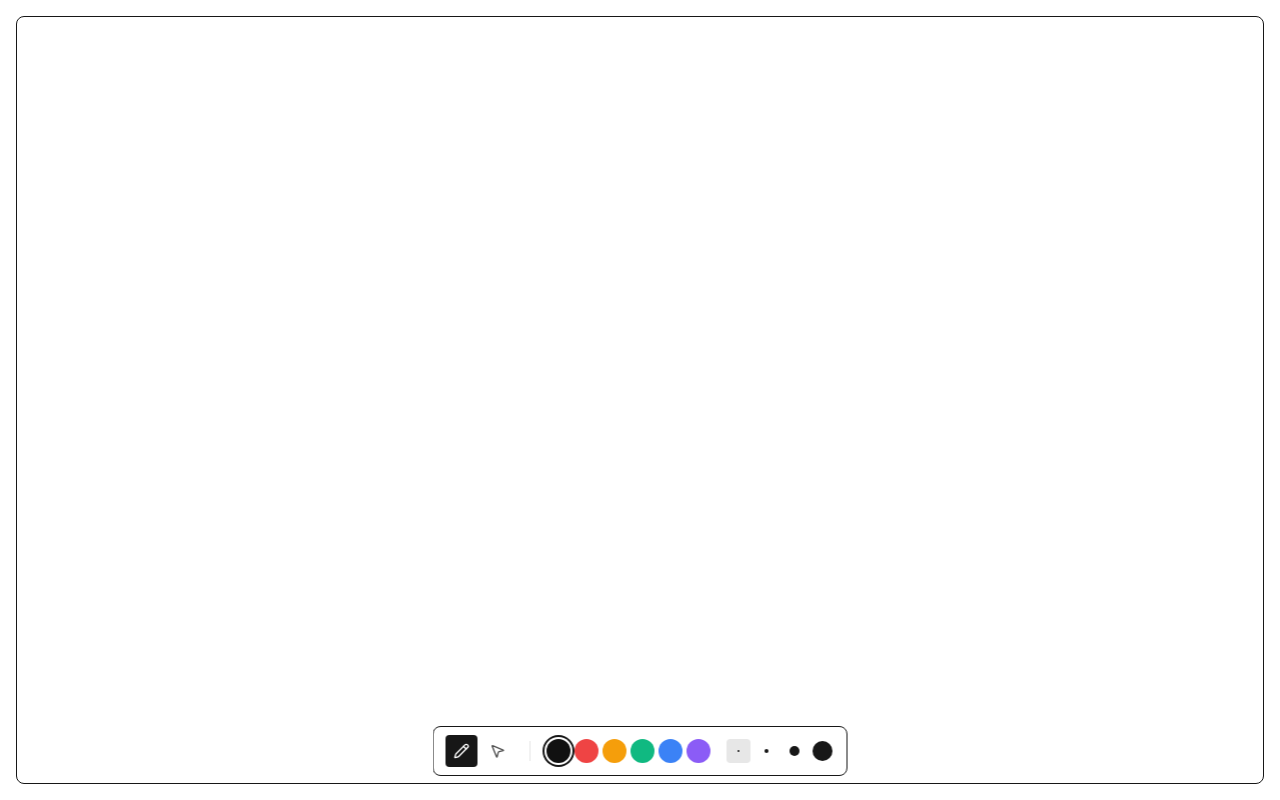
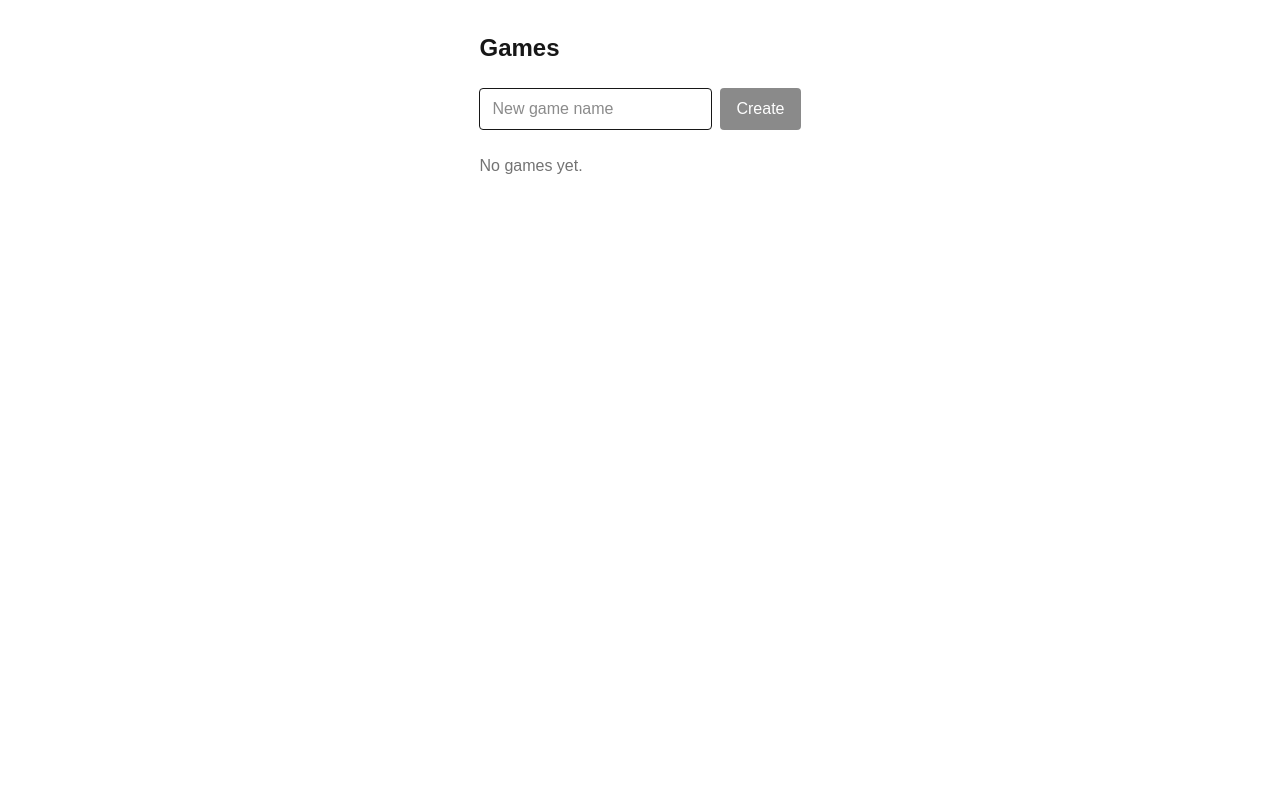
Before and after one commit to aleksey-shmatov/linemix, a Next.js app in the folder apps/web/: page / in a window 1280 px wide. Built offline with nearby package versions, Linux system fonts and the light colour scheme.

Commit message:
Feature: add games list with TanStack Query and per-game routes (#3)
* Feature: add games list with TanStack Query and per-game routes

* fix format

```diff
--- a/apps/web/package.json
+++ b/apps/web/package.json
@@ -10,10 +10,13 @@
   },
   "dependencies": {
     "@linemix/model": "workspace:*",
+    "@tanstack/react-query": "^5.103.1",
+    "@tanstack/react-query-devtools": "^5.103.1",
     "lucide-react": "^1.47.0",
     "next": "16.3.5",
     "react": "19.2.8",
     "react-dom": "19.2.8",
+    "server-only": "^0.0.1",
     "zustand": "^5.0.15"
   },
   "devDependencies": {
--- /dev/null
+++ b/apps/web/src/app/api/games/route.ts
@@ -0,0 +1,14 @@
+import { CreateGameSchema, gameId } from '@linemix/model';
+import { games } from '@/server/games';
+
+export async function GET() {
+  return Response.json(games);
+}
+
+export async function POST(req: Request) {
+  const parsed = CreateGameSchema.safeParse(await req.json());
+  if (!parsed.success) return Response.json(parsed.error, { status: 400 });
+  const game = { id: gameId(), name: parsed.data.name, createdAt: Date.now() };
+  games.push(game);
+  return Response.json(game, { status: 201 });
+}
--- /dev/null
+++ b/apps/web/src/app/game/[id]/page.tsx
@@ -0,0 +1,6 @@
+import { CanvasApp } from '@/components/CanvasApp';
+
+export default async function GamePage({ params }: { params: Promise<{ id: string }> }) {
+  const { id } = await params;
+  return <CanvasApp key={id} />;
+}
--- a/apps/web/src/app/layout.tsx
+++ b/apps/web/src/app/layout.tsx
@@ -1,6 +1,7 @@
 import type { Metadata } from 'next';
 import { Geist, Geist_Mono } from 'next/font/google';
 import './globals.css';
+import { Providers } from '@/providers';
 
 const geistSans = Geist({
   variable: '--font-geist-sans',
@@ -13,14 +14,16 @@ const geistMono = Geist_Mono({
 });
 
 export const metadata: Metadata = {
-  title: 'Create Next App',
-  description: 'Generated by create next app',
+  title: 'linemix',
+  description: 'Just draw',
 };
 
 export default function RootLayout({ children }: LayoutProps<'/'>) {
   return (
     <html lang="en" className={`${geistSans.variable} ${geistMono.variable} h-full antialiased`}>
-      <body className="min-h-full flex flex-col">{children}</body>
+      <body className="min-h-full flex flex-col">
+        <Providers>{children}</Providers>
+      </body>
     </html>
   );
 }
--- a/apps/web/src/app/page.tsx
+++ b/apps/web/src/app/page.tsx
@@ -1,5 +1,5 @@
-import { CanvasApp } from '@/components/CanvasApp';
+import { GamesList } from '@/components/games/GamesList';
 
 export default function Home() {
-  return <CanvasApp />;
+  return <GamesList />;
 }
--- /dev/null
+++ b/apps/web/src/components/games/GamesList.tsx
@@ -0,0 +1,69 @@
+'use client';
+import Link from 'next/link';
+import { useState } from 'react';
+import { useCreateGame, useGames } from '@/hooks/useGames';
+
+export function GamesList() {
+  const { data: games, isPending, error } = useGames();
+  const create = useCreateGame();
+  const [name, setName] = useState('');
+
+  function onSubmit(e: React.FormEvent) {
+    e.preventDefault();
+    const trimmed = name.trim();
+    if (!trimmed) return;
+    create.mutate(trimmed, { onSuccess: () => setName('') });
+  }
+
+  return (
+    <main className="mx-auto max-w-md space-y-6 p-8">
+      <h1 className="text-2xl font-semibold">Games</h1>
+
+      <form onSubmit={onSubmit} className="flex gap-2">
+        <input
+          value={name}
+          onChange={(e) => setName(e.target.value)}
+          placeholder="New game name"
+          maxLength={60}
+          className="flex-1 rounded border px-3 py-2"
+        />
+        <button
+          type="submit"
+          disabled={create.isPending || !name.trim()}
+          className="rounded bg-neutral-900 px-4 py-2 text-white disabled:opacity-50"
+        >
+          Create
+        </button>
+      </form>
+
+      {create.error && (
+        <p className="text-sm text-red-600">Couldn&apos;t create game. Try again.</p>
+      )}
+
+      {isPending && <p className="text-neutral-500">Loading…</p>}
+      {error && <p className="text-red-600">Couldn&apos;t load games.</p>}
+
+      {games && games.length === 0 && <p className="text-neutral-500">No games yet.</p>}
+
+      <ul className="space-y-2">
+        {games?.map((g) => {
+          const pending = g.id.startsWith('game_pending_');
+          return (
+            <li key={g.id}>
+              {pending ? (
+                <span className="block rounded border px-3 py-2 text-neutral-400">{g.name}</span>
+              ) : (
+                <Link
+                  href={`/game/${g.id}`}
+                  className="block rounded border px-3 py-2 hover:bg-neutral-50"
+                >
+                  {g.name}
+                </Link>
+              )}
+            </li>
+          );
+        })}
+      </ul>
+    </main>
+  );
+}
--- /dev/null
+++ b/apps/web/src/hooks/useGames.ts
@@ -0,0 +1,33 @@
+import type { Game } from '@linemix/model';
+import { useMutation, useQuery, useQueryClient } from '@tanstack/react-query';
+
+export const gameKeys = { all: ['games'] as const };
+
+export function useGames() {
+  return useQuery({
+    queryKey: gameKeys.all,
+    queryFn: async (): Promise<Game[]> => (await fetch('/api/games')).json(),
+  });
+}
+
+export function useCreateGame() {
+  const qc = useQueryClient();
+  return useMutation({
+    mutationFn: async (name: string): Promise<Game> => {
+      const res = await fetch('/api/games', { method: 'POST', body: JSON.stringify({ name }) });
+      if (!res.ok) throw new Error('create failed');
+      return res.json();
+    },
+    onMutate: async (name) => {
+      await qc.cancelQueries({ queryKey: gameKeys.all });
+      const prev = qc.getQueryData<Game[]>(gameKeys.all);
+      qc.setQueryData<Game[]>(gameKeys.all, (old = []) => [
+        ...old,
+        { id: `game_pending_${Date.now()}`, name, createdAt: Date.now() },
+      ]);
+      return { prev };
+    },
+    onError: (_err, _name, ctx) => qc.setQueryData(gameKeys.all, ctx?.prev),
+    onSettled: () => qc.invalidateQueries({ queryKey: gameKeys.all }),
+  });
+}
--- /dev/null
+++ b/apps/web/src/providers.tsx
@@ -0,0 +1,15 @@
+// src/app/providers.tsx
+'use client';
+import { QueryClient, QueryClientProvider } from '@tanstack/react-query';
+import { ReactQueryDevtools } from '@tanstack/react-query-devtools';
+import { useState } from 'react';
+
+export function Providers({ children }: { children: React.ReactNode }) {
+  const [client] = useState(() => new QueryClient());
+  return (
+    <QueryClientProvider client={client}>
+      {children}
+      <ReactQueryDevtools />
+    </QueryClientProvider>
+  );
+}
--- /dev/null
+++ b/apps/web/src/server/games.ts
@@ -0,0 +1,5 @@
+import 'server-only';
+import type { Game } from '@linemix/model';
+
+const g = globalThis as unknown as { __games?: Game[] };
+export const games = (g.__games ??= []);
--- a/packages/model/src/model.ts
+++ b/packages/model/src/model.ts
@@ -1,4 +1,5 @@
 import type { StrokeId, AuthorId, EventId } from './ids.ts';
+import { z } from 'zod';
 
 export type Point = { readonly x: number; readonly y: number; readonly p?: number };
 
@@ -36,3 +37,8 @@ export type DocEvent =
       verdict: Verdict;
       at: number;
     };
+
+export type GameId = `game_${string}`;
+export type Game = { readonly id: GameId; readonly name: string; readonly createdAt: number };
+export const gameId = (): GameId => `game_${crypto.randomUUID()}`;
+export const CreateGameSchema = z.object({ name: z.string().trim().min(1).max(60) });
```
Also changed, not shown: 1 other file (tests, documents, lock files or other folders).
